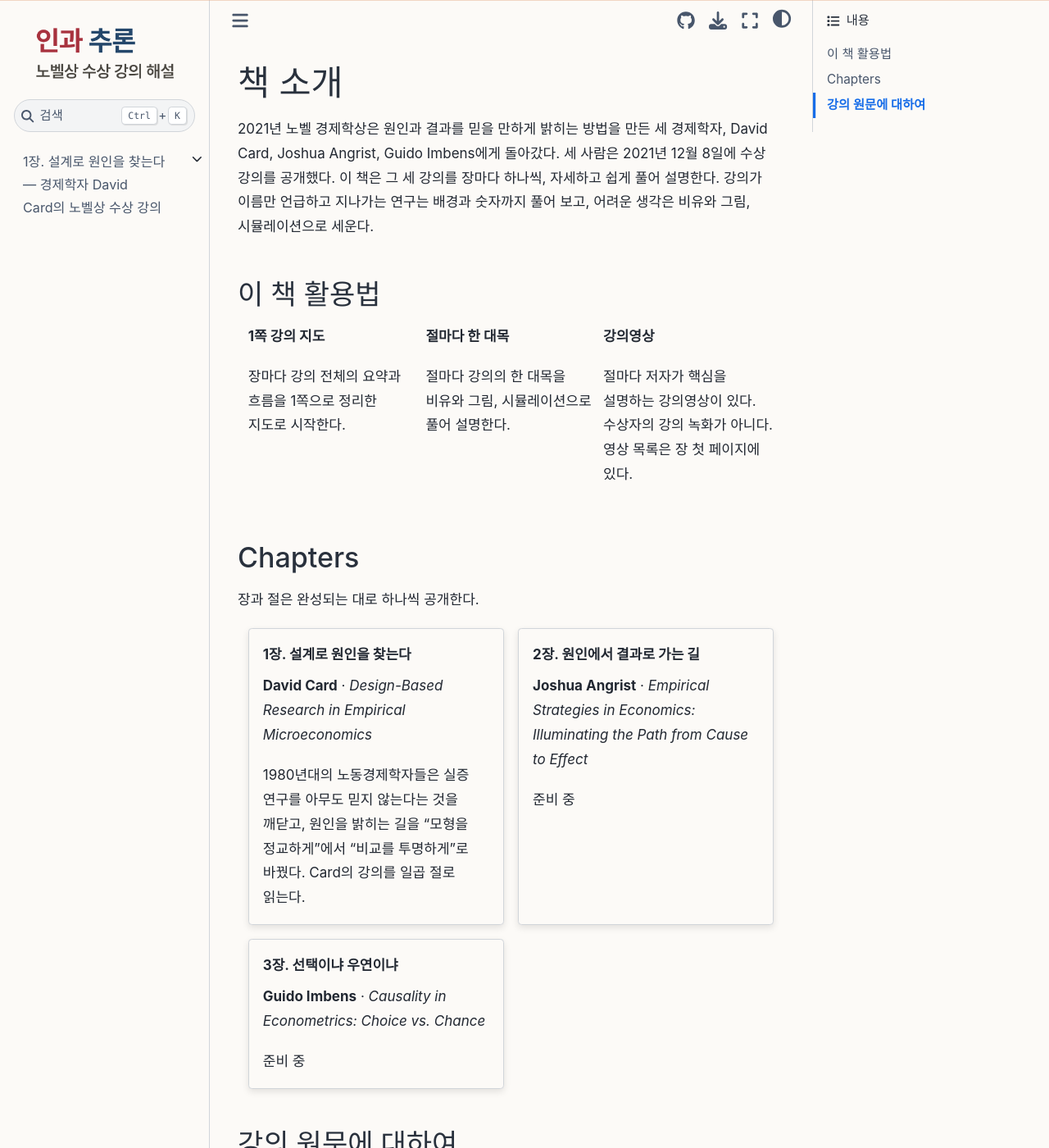
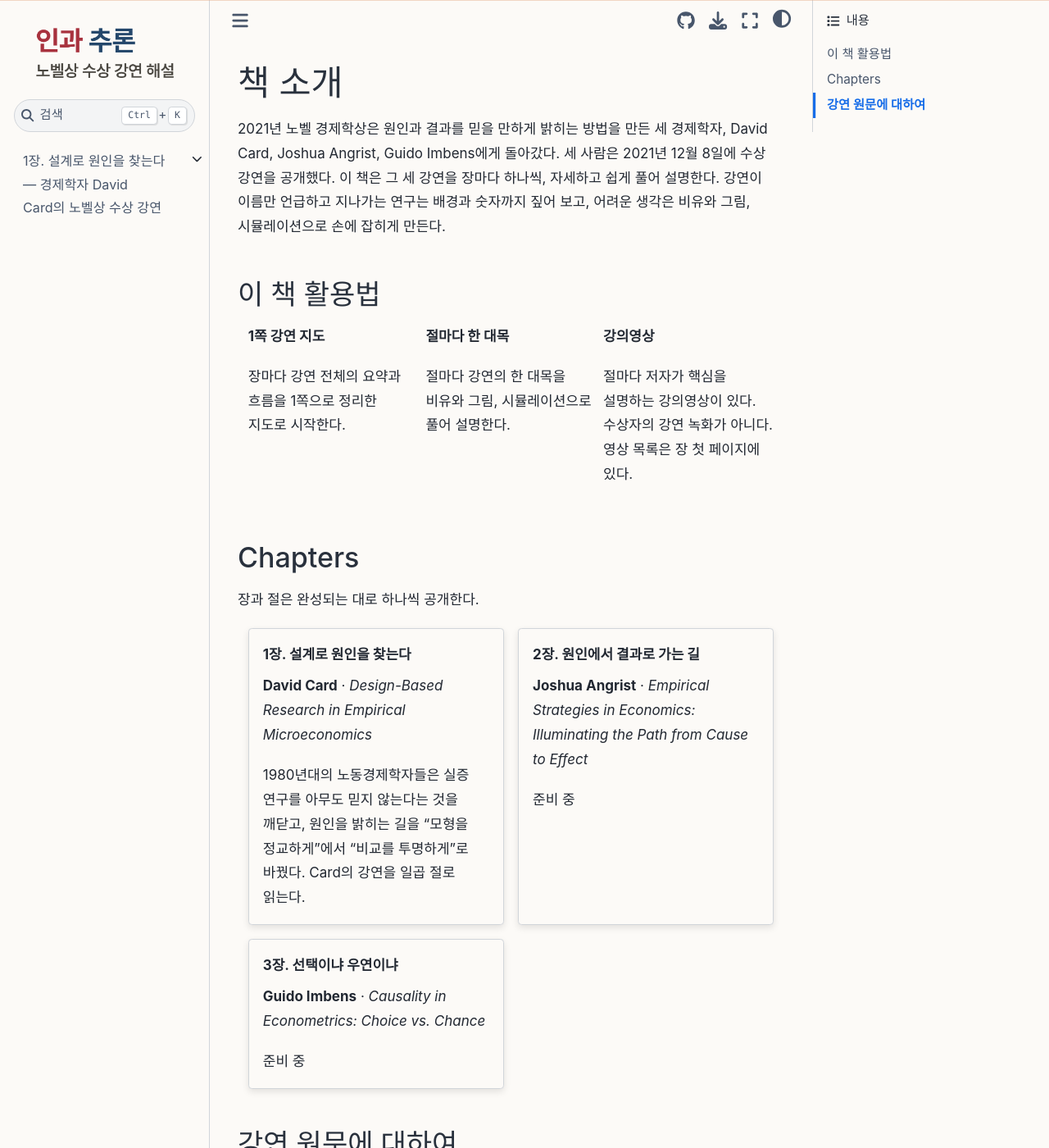
Before and after one commit to pilsunchoi/book6, a Jupyter Book: the page built from index.md, in a window 1280 px wide and 1400 px high. Shown: the whole window at 82% size. Built offline with Jupyter Book 1.0.4 settings and Sphinx 7.4.7 and the Sphinx Book theme 1.1.4, drawn with Linux system fonts in a browser that asks for light colours; some web fonts are replaced; some of the changed text lies outside the part shown.

Commit message:
수상 강의 → 수상 강연, 책 소개 문장 다듬기
Co-Authored-By: Claude Opus 5.5 <noreply@anthropic.com>

```diff
--- a/_config.yml
+++ b/_config.yml
@@ -41,9 +41,9 @@ sphinx:
       logo:                                 # 사이드바 책 제목 로고 (publish/make_logo.py로 생성, 화면 모드별)
         image_light: _static/logo-light.png
         image_dark: _static/logo-dark.png
-        alt_text: 인과 추론 — 노벨상 수상 강의 해설   # 기본 "By 저자"가 "으로 최필선"으로 번역돼 어색하다
+        alt_text: 인과 추론 — 노벨상 수상 강연 해설   # 기본 "By 저자"가 "으로 최필선"으로 번역돼 어색하다
     ogp_site_url: "https://pilsunchoi.github.io/book6/"
-    ogp_site_name: "인과 추론 — 노벨상 수상 강의 해설"
+    ogp_site_name: "인과 추론 — 노벨상 수상 강연 해설"
     ogp_description_length: 160
     ogp_enable_meta_description: true
     ogp_social_cards:
--- a/index.md
+++ b/index.md
@@ -1,6 +1,6 @@
 # 책 소개
 
-2021년 노벨 경제학상은 원인과 결과를 믿을 만하게 밝히는 방법을 만든 세 경제학자, David Card, Joshua Angrist, Guido Imbens에게 돌아갔다. 세 사람은 2021년 12월 8일에 수상 강의를 공개했다. 이 책은 그 세 강의를 장마다 하나씩, 자세하고 쉽게 풀어 설명한다. 강의가 이름만 언급하고 지나가는 연구는 배경과 숫자까지 풀어 보고, 어려운 생각은 비유와 그림, 시뮬레이션으로 세운다.
+2021년 노벨 경제학상은 원인과 결과를 믿을 만하게 밝히는 방법을 만든 세 경제학자, David Card, Joshua Angrist, Guido Imbens에게 돌아갔다. 세 사람은 2021년 12월 8일에 수상 강연을 공개했다. 이 책은 그 세 강연을 장마다 하나씩, 자세하고 쉽게 풀어 설명한다. 강연이 이름만 언급하고 지나가는 연구는 배경과 숫자까지 짚어 보고, 어려운 생각은 비유와 그림, 시뮬레이션으로 손에 잡히게 만든다.
 
 ## 이 책 활용법
 
@@ -8,21 +8,21 @@
 :gutter: 2
 
 :::{grid-item}
-**1쪽 강의 지도**
+**1쪽 강연 지도**
 
-장마다 강의 전체의 요약과 흐름을 1쪽으로 정리한 지도로 시작한다.
+장마다 강연 전체의 요약과 흐름을 1쪽으로 정리한 지도로 시작한다.
 :::
 
 :::{grid-item}
 **절마다 한 대목**
 
-절마다 강의의 한 대목을 비유와 그림, 시뮬레이션으로 풀어 설명한다.
+절마다 강연의 한 대목을 비유와 그림, 시뮬레이션으로 풀어 설명한다.
 :::
 
 :::{grid-item}
 **강의영상**
 
-절마다 저자가 핵심을 설명하는 강의영상이 있다. 수상자의 강의 녹화가 아니다. 영상 목록은 장 첫 페이지에 있다.
+절마다 저자가 핵심을 설명하는 강의영상이 있다. 수상자의 강연 녹화가 아니다. 영상 목록은 장 첫 페이지에 있다.
 :::
 ::::
 
@@ -39,7 +39,7 @@
 
 **David Card** · *Design-Based Research in Empirical Microeconomics*
 
-1980년대의 노동경제학자들은 실증 연구를 아무도 믿지 않는다는 것을 깨닫고, 원인을 밝히는 길을 "모형을 정교하게"에서 "비교를 투명하게"로 바꿨다. Card의 강의를 일곱 절로 읽는다.
+1980년대의 노동경제학자들은 실증 연구를 아무도 믿지 않는다는 것을 깨닫고, 원인을 밝히는 길을 "모형을 정교하게"에서 "비교를 투명하게"로 바꿨다. Card의 강연을 일곱 절로 읽는다.
 :::
 :::{grid-item-card} 2장. 원인에서 결과로 가는 길
 
@@ -55,6 +55,6 @@
 :::
 ::::
 
-## 강의 원문에 대하여
+## 강연 원문에 대하여
 
-이 책은 수상 강의의 문장을 옮기지 않고 해설로 전한다. 강의 전문은 노벨 재단(nobelprize.org)과 각 학술지(American Economic Review, Econometrica)에서 읽을 수 있다.
+이 책은 수상 강연의 문장을 옮기지 않고 해설로 전한다. 강연 전문은 노벨 재단(nobelprize.org)과 각 학술지(American Economic Review, Econometrica)에서 읽을 수 있다.
```
Also changed, not shown: README.md (+1 -1 lines), card/index.md (+9 -9 lines), card/section-c1.md (+16 -16 lines), _static/logo-dark.png, _static/logo-light.png.
